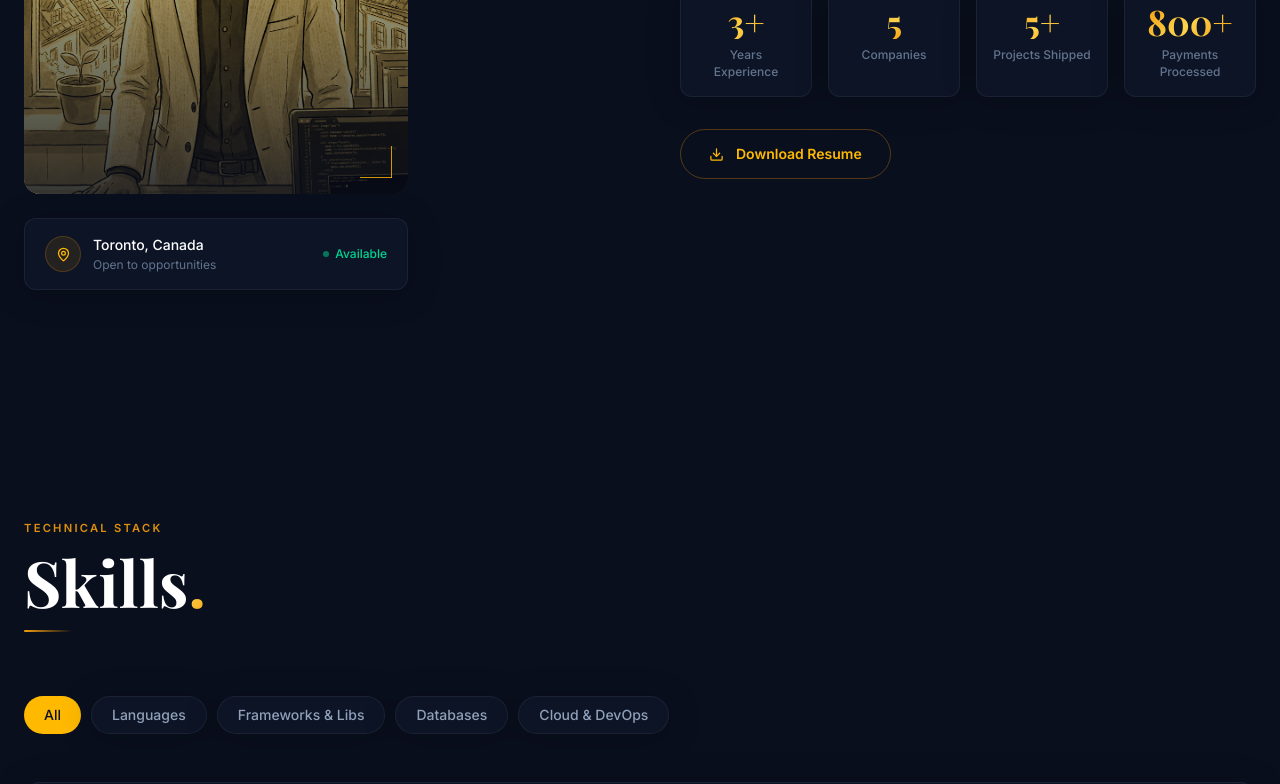
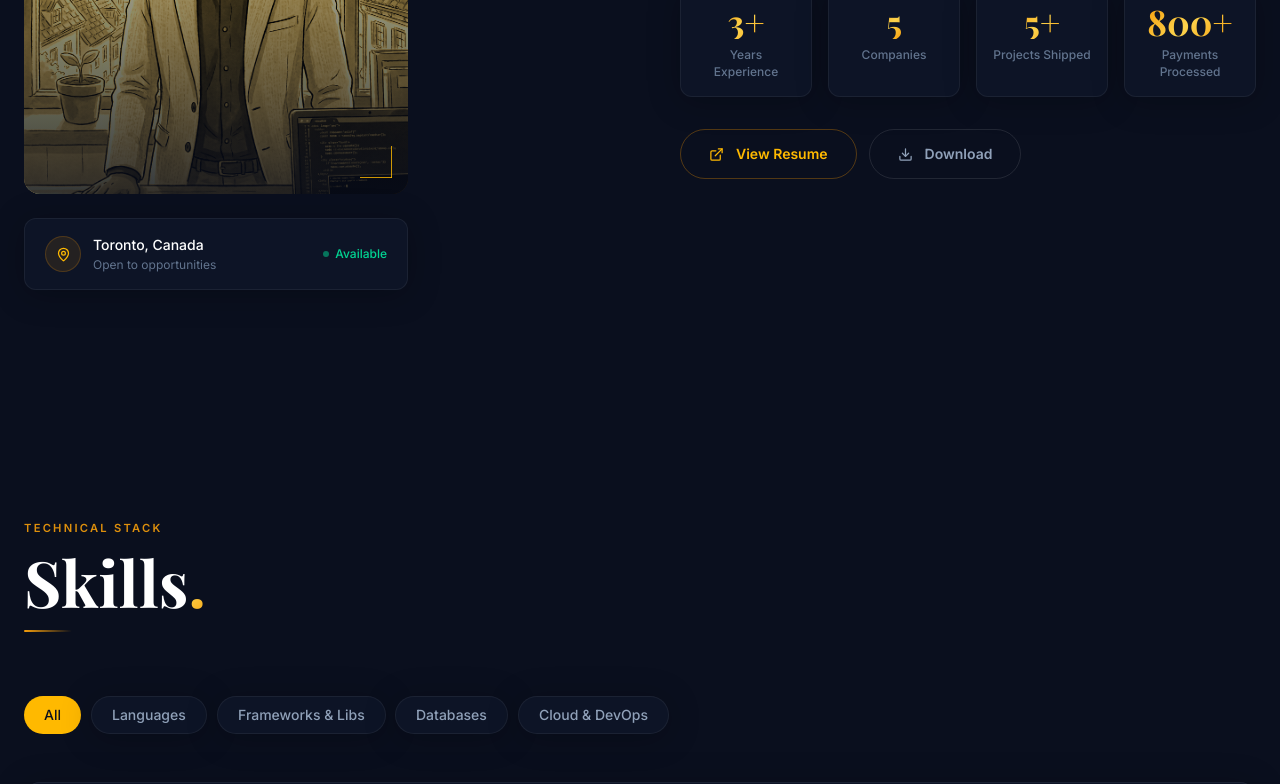
Before and after one commit to vp2305/portfolio, a React (Vite) app: page / in a window 1280 px wide. Shown: the part 1380-2164 px from the top of the page. Built offline with nearby package versions, Linux system fonts and the light colour scheme; a web font is replaced by a local one.

Commit message:
fix: em-dash, dual cursor, card hover lag, resume view+download buttons

```diff
--- a/src/components/About.jsx
+++ b/src/components/About.jsx
@@ -1,6 +1,6 @@
 import React, { useState } from 'react';
 import { motion } from 'framer-motion';
-import { MapPin, Download } from 'lucide-react';
+import { MapPin, Download, ExternalLink } from 'lucide-react';
 
 // ── Gold Duotone Photo ────────────────────────────────────
 // Uses CSS filter stack: grayscale → sepia → hue-rotate → saturate + a gold overlay div
@@ -193,17 +193,31 @@ const About = ({ data }) => {
           </div>
 
           {/* CV Button */}
+          <div className="flex items-center gap-3 flex-wrap">
+            <a
+              href={data.cvLink}
+              target="_blank"
+              rel="noreferrer"
+              onClick={() => {
+                if (window.cronitor) window.cronitor('track', 'ViewedCV');
+              }}
+              className="group inline-flex items-center gap-3 px-7 py-3.5 rounded-full border border-amber-500/30 text-amber-400 hover:bg-amber-500/8 hover:border-amber-500/50 transition-all duration-200 w-max text-sm font-semibold cursor-pointer"
+            >
+              <ExternalLink size={15} className="group-hover:translate-x-0.5 group-hover:-translate-y-0.5 transition-transform duration-200" />
+              View Resume
+            </a>
             <a
               href={data.cvLink}
               download="VaibhavPatel-Resume.pdf"
               onClick={() => {
                 if (window.cronitor) window.cronitor('track', 'DownloadedCV');
               }}
-            className="group inline-flex items-center gap-3 px-7 py-3.5 rounded-full border border-amber-500/30 text-amber-400 hover:bg-amber-500/8 hover:border-amber-500/50 transition-all duration-200 w-max text-sm font-semibold cursor-pointer"
+              className="group inline-flex items-center gap-3 px-7 py-3.5 rounded-full border border-white/10 text-slate-400 hover:border-amber-500/20 hover:text-amber-400 transition-all duration-200 w-max text-sm font-semibold cursor-pointer"
             >
               <Download size={15} className="group-hover:-translate-y-0.5 transition-transform duration-200" />
-            Download Resume
+              Download
             </a>
+          </div>
         </motion.div>
       </div>
     </section>
--- a/src/components/Cursor.jsx
+++ b/src/components/Cursor.jsx
@@ -38,7 +38,8 @@ const Cursor = () => {
         el.closest('a') ||
         el.closest('button') ||
         el.classList.contains('clickable') ||
-        el.closest('[role="button"]');
+        el.closest('[role="button"]') ||
+        el.closest('.cursor-pointer');
       cursor.classList.toggle('hovering', !!interactive);
     };
 
--- a/src/index.css
+++ b/src/index.css
@@ -92,12 +92,16 @@ a, button, [role="button"], input, select, textarea, .clickable {
   background: rgba(15, 23, 42, 0.75);
   border: 1px solid rgba(255, 255, 255, 0.06);
   box-shadow: 0 4px 32px rgba(0, 0, 0, 0.25);
-  transition: border-color 0.3s ease, background 0.3s ease;
+  transition: border-color 0.3s ease;
+  /* Promote each card to its own compositor layer to prevent
+     mix-blend-mode repaints from the custom cursor causing lag */
+  transform: translateZ(0);
+  will-change: transform;
+  cursor: none;
 }
 
 .glass-card:hover {
   border-color: rgba(245, 158, 11, 0.15);
-  background: rgba(15, 23, 42, 0.9);
 }
 
 /* ── Gold Glass Card ──────────────────────────────────── */
@@ -194,10 +198,11 @@ a, button, [role="button"], input, select, textarea, .clickable {
 /* ── Project Card ─────────────────────────────────────── */
 .project-card-hover {
   transition: transform 0.4s cubic-bezier(0.16, 1, 0.3, 1), box-shadow 0.4s ease;
+  cursor: none;
 }
 
 .project-card-hover:hover {
-  transform: translateY(-6px);
+  transform: translateY(-6px) translateZ(0);
   box-shadow: 0 20px 60px rgba(0, 0, 0, 0.4);
 }
 
--- a/src/portfolio.js
+++ b/src/portfolio.js
@@ -90,7 +90,7 @@ export const portfolioData = {
       current: true,
       description: [
         "Architected and owned the Disruption Resolution Engine, handling flight disruptions (cancellations, cabin changes, time/flight changes, operational delays) for itinerary reconciliation in mission-critical systems.",
-        "Redesigned system by separating regular and disruption flows, eliminating circular dependencies and enabling rapid feature addition — currently handling 50% of production traffic.",
+        "Redesigned system by separating regular and disruption flows, eliminating circular dependencies and enabling rapid feature addition. Currently handling 50% of production traffic.",
         "Engineered BFS-based graph traversal algorithm to correctly match disrupted segments across complex PNR types (one-way, round-trip, multi-city). Proactively caught critical edge case in operational delay handling that would have silently skipped segments.",
         "Optimized performance through intelligent DynamoDB caching, eliminating redundant EIP calls and expensive graph calculations for repeated PNRs.",
         "Coordinated cross-team integration of meal preorder feature across timezones, implementing graceful error handling and driving operational excellence through Dynatrace and Splunk observability.",
```
Lines whose indentation alone changed are shown as unchanged.
